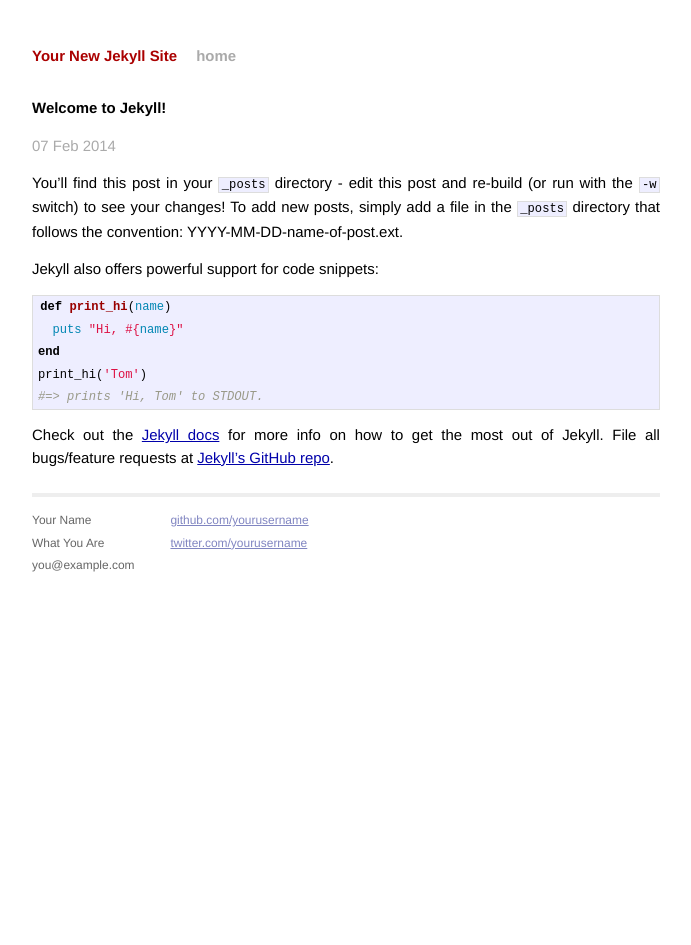
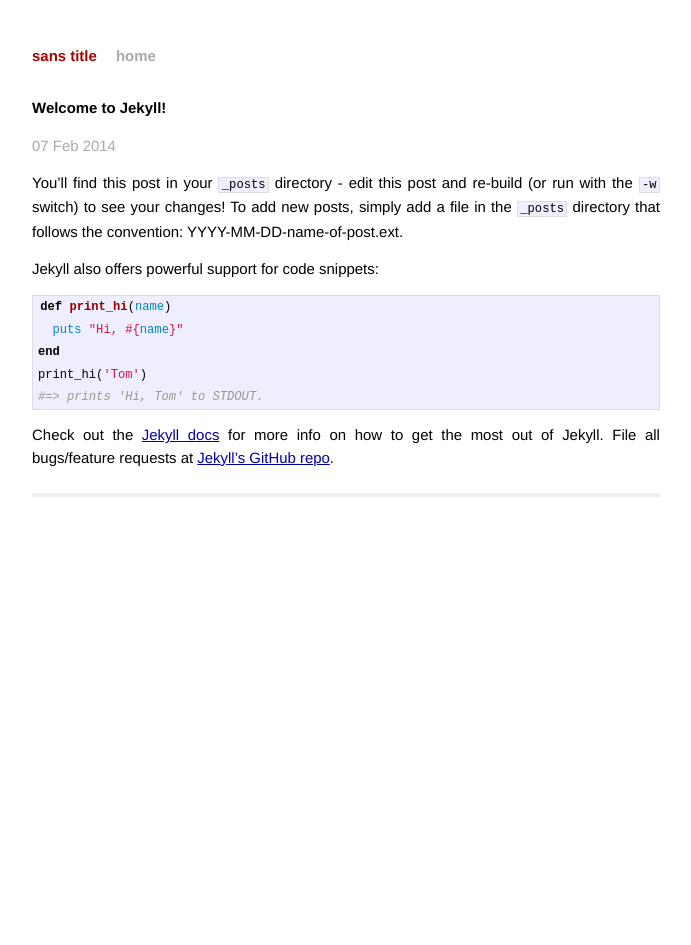
Before and after one commit to vijaravind/vijaravind.github.io, a Jekyll site: the page built from _posts/2014-02-07-welcome-to-jekyll.md, in a window 1280 px wide. Shown: the whole page, without its empty margins (294-985 px from the left). Built offline with Jekyll 4.4.1, drawn with Linux system fonts in a browser that asks for light colours; Markdown is read by kramdown in place of the engine named in the settings; part of the change alters nothing that is shown.

```diff
--- a/_config.yml
+++ b/_config.yml
@@ -1,3 +1,3 @@
-name: Your New Jekyll Site
+name: sans title
 markdown: redcarpet
 pygments: true
--- a/_layouts/default.html
+++ b/_layouts/default.html
@@ -24,6 +24,7 @@
           {{ content }}
 
           <div class="footer">
+            {% comment %}
             <div class="contact">
               <p>
                 Your Name<br />
@@ -37,6 +38,7 @@
                 <a href="https://twitter.com/yourusername">twitter.com/yourusername</a><br />
               </p>
             </div>
+            {% endcomment %}
           </div>
         </div>
 
--- a/_posts/2014-02-07-welcome-to-jekyll.markdown
+++ b/_posts/2014-02-07-welcome-to-jekyll.md
@@ -2,7 +2,7 @@
 layout: post
 title:  "Welcome to Jekyll!"
 date:   2014-02-07 12:31:41
-categories: jekyll update
+tags: jekyll update
 ---
 
 You'll find this post in your `_posts` directory - edit this post and re-build (or run with the `-w` switch) to see your changes!
```
Also changed, not shown: 2 other files.
